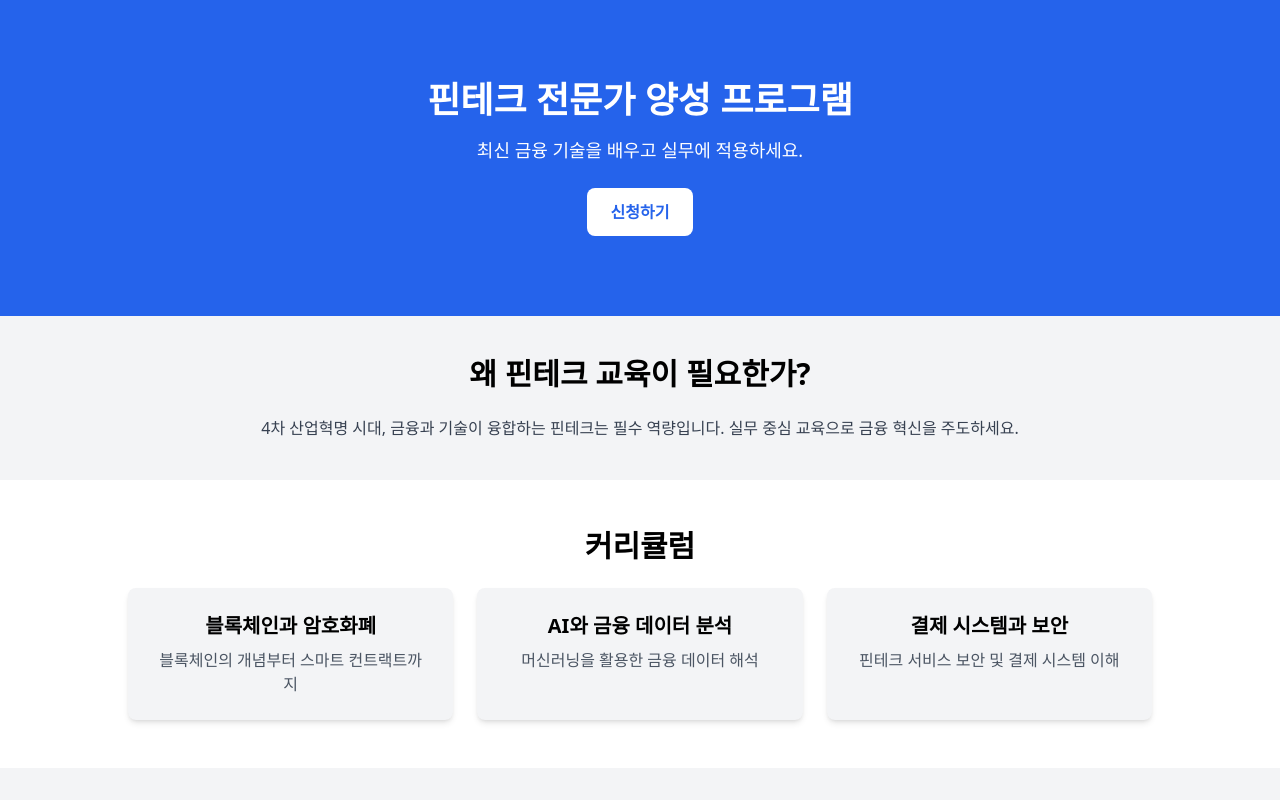
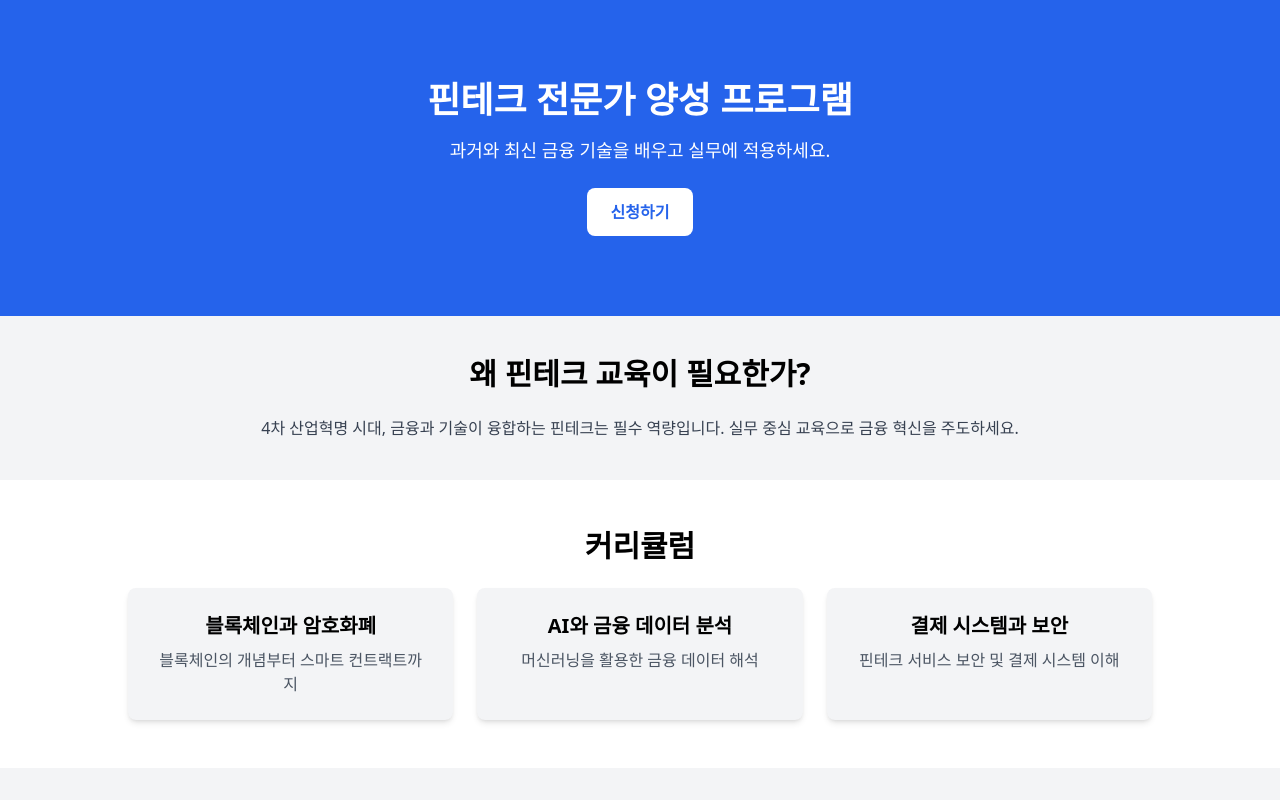
Before and after one commit to hanseulgilee/fintech10, a plain HTML site: page index.html in a window 1280 px wide. Shown: the top 800 px of the page. Drawn offline with nearby package versions, Linux system fonts and the light colour scheme.

Commit message:
updated index.html

```diff
--- a/index.html
+++ b/index.html
@@ -10,7 +10,7 @@
     <!-- Hero Section -->
     <section class="bg-blue-600 text-white text-center py-20">
         <h1 class="text-4xl font-bold">핀테크 전문가 양성 프로그램</h1>
-        <p class="text-lg mt-4">최신 금융 기술을 배우고 실무에 적용하세요.</p>
+        <p class="text-lg mt-4">과거와 최신 금융 기술을 배우고 실무에 적용하세요.</p>
         <a href="#apply" class="mt-6 inline-block bg-white text-blue-600 px-6 py-3 rounded-lg font-semibold hover:bg-gray-200">신청하기</a>
     </section>
 
```
